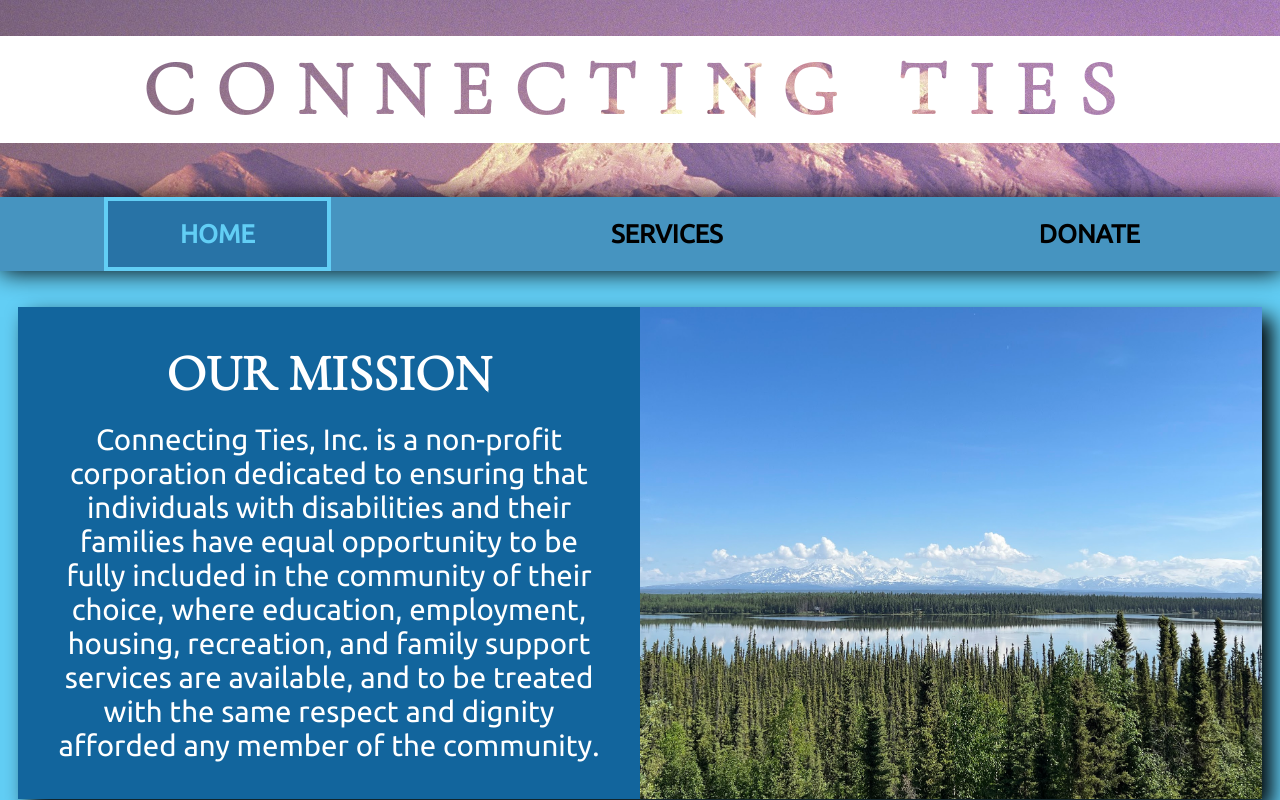
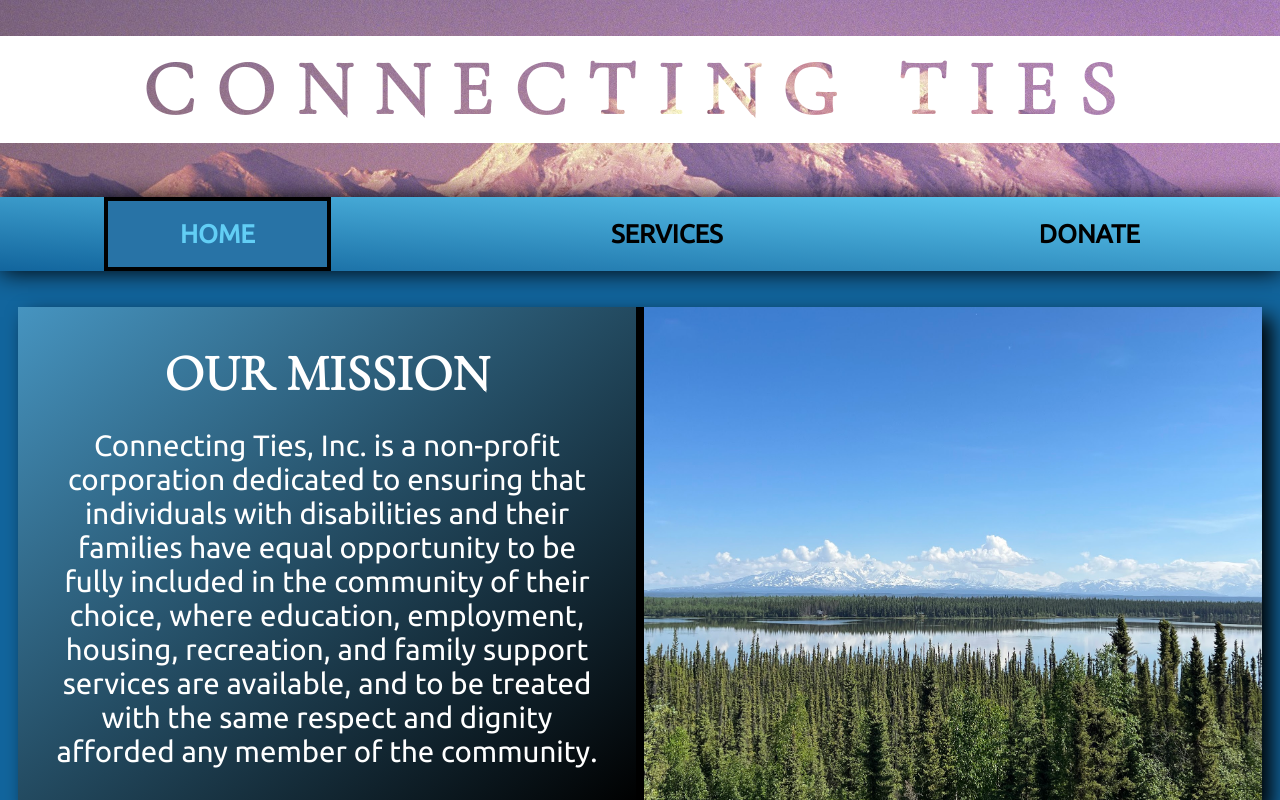
Before and after one commit to Katabolik-Dev/connecting-ties-nextjs, a Next.js app: page / in a window 1280 px wide. Built offline with nearby package versions, Linux system fonts and the light colour scheme.

Commit message:
Added gradients to components

```diff
--- a/src/app/globals.css
+++ b/src/app/globals.css
@@ -90,7 +90,7 @@
   height: auto;
   align-items: center;
   justify-content: space-around;
-  background-color: var(--medium-blue);
+  background-image: linear-gradient( to top right, var(--deep-blue), var(--light-blue));
   gap: 2rem;
   position: -webkit-sticky;
   position: sticky;
@@ -128,7 +128,7 @@
   padding-left: 4rem;
   padding-right: 4rem;
   color: var(--light-blue);
-  border: 4px solid var(--light-blue);
+  border: 4px solid var(--black);
   background-color: var(--dark-blue);
 }
 
@@ -142,7 +142,7 @@
   justify-content: center;
   width: 100%;
   height: auto;
-  background-color: var(--light-blue);
+  background-color: var(--deep-blue);
   padding: 1rem;
   padding-top: 2rem;
   padding-bottom: 2rem;
@@ -156,6 +156,8 @@
   height: auto;
   box-shadow: 10px 10px 20px var(--black);
   background-color: var(--black);
+  gap: 8px;
+
 }
 
 .card-content{
@@ -163,8 +165,8 @@
   flex-direction: column;
   justify-content: space-around;
   text-align: center;
-  gap: 1rem;
-  background-color: var(--deep-blue);
+  gap: 1.3rem;
+  background-image: linear-gradient(to bottom right, var(--medium-blue), var(--black));
   padding: 2rem;
 }
 
@@ -203,7 +205,7 @@
   width: 100%;
   grid-template-columns: 1fr 1fr 1fr;
   padding: .5rem;
-  background-color: var(--medium-blue);
+  background-image: linear-gradient(to bottom left, var(--medium-blue), var(--black));
   color: white;
   font-size: 1.5vw;
   padding: 1rem;
@@ -267,7 +269,7 @@
   align-items: center; /* Center vertically */
   font-size: 1vw;
   padding: .5rem;
-  color: var(--medium-blue);
+  color: var(--light-blue);
   letter-spacing: .3rem;
 }
 
--- a/src/ui/hero/Hero.tsx
+++ b/src/ui/hero/Hero.tsx
@@ -62,6 +62,7 @@
                             <p className="card-text">
                             Lorem ipsum dolor sit amet consectetur, adipisicing elit. Dolores repudiandae cum voluptates, laudantium cupiditate asperiores ducimus quae est inventore sit saepe eius delectus odio nesciunt explicabo enim maxime consectetur nisi?
                             </p>
+
                 </div>
                 <div className="card-image">
                     <img src="/moose.jpg"
```
